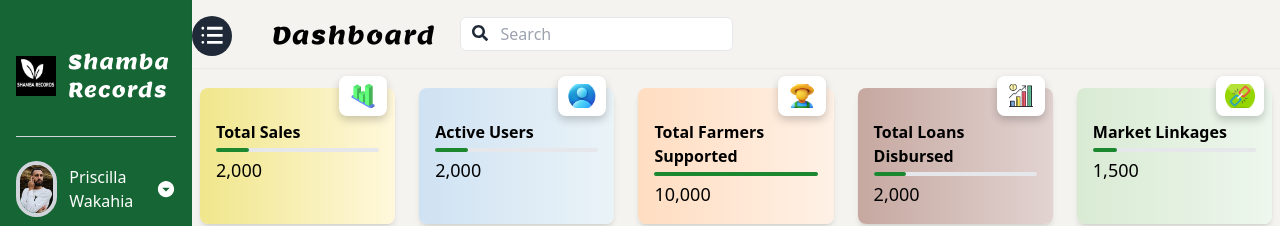
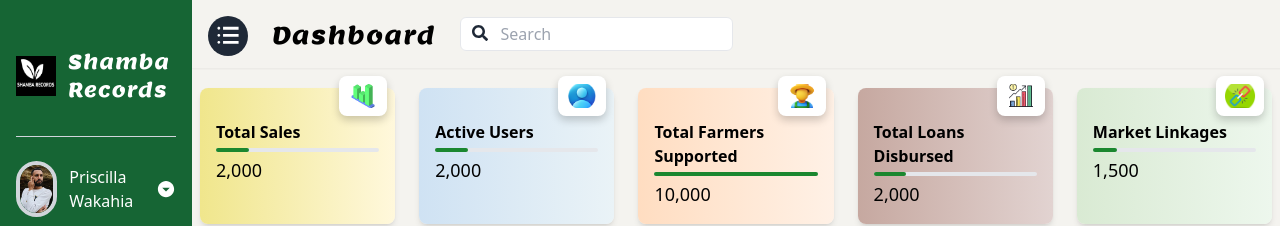
Before and after one commit to Priscilla-22/shamba-records-dashboard, a React (Create React App) app: page / in a window 1280 px wide. Shown: the top 226 px of the page. Built offline with nearby package versions, Linux system fonts and the light colour scheme.

Commit message:
style: give toggle btn high z index to make it clickable

```diff
--- a/src/App.js
+++ b/src/App.js
@@ -42,8 +42,8 @@ function App() {
         </div>
 
         <div
-          className={`fixed top-4 transition-all duration-300 ${
-            isSidebarOpen ? 'left-48' : 'left-20'
+          className={`fixed top-4 z-10 transition-all duration-300 ${
+            isSidebarOpen ? 'left-52' : 'left-24'
           }`}
         >
           <button
```
